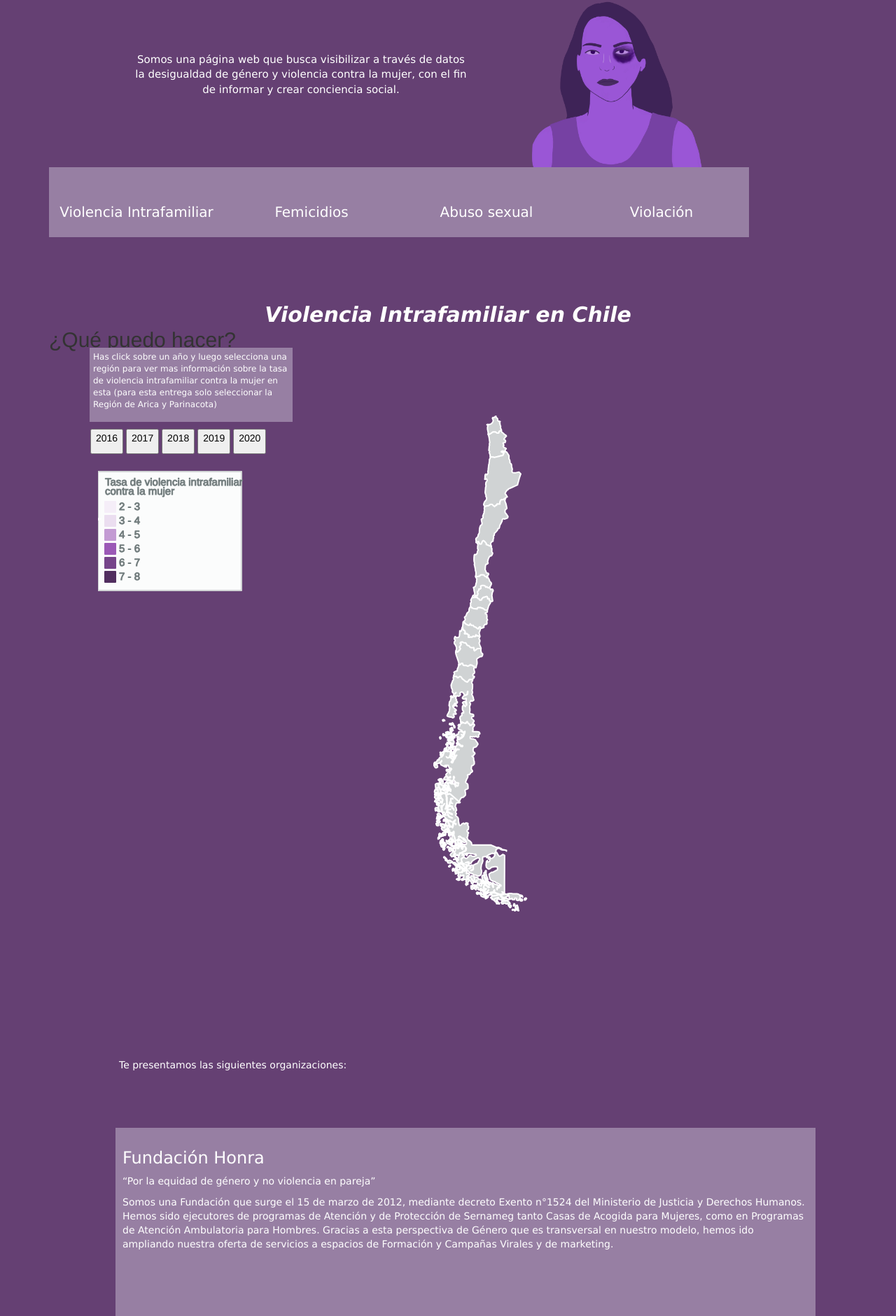
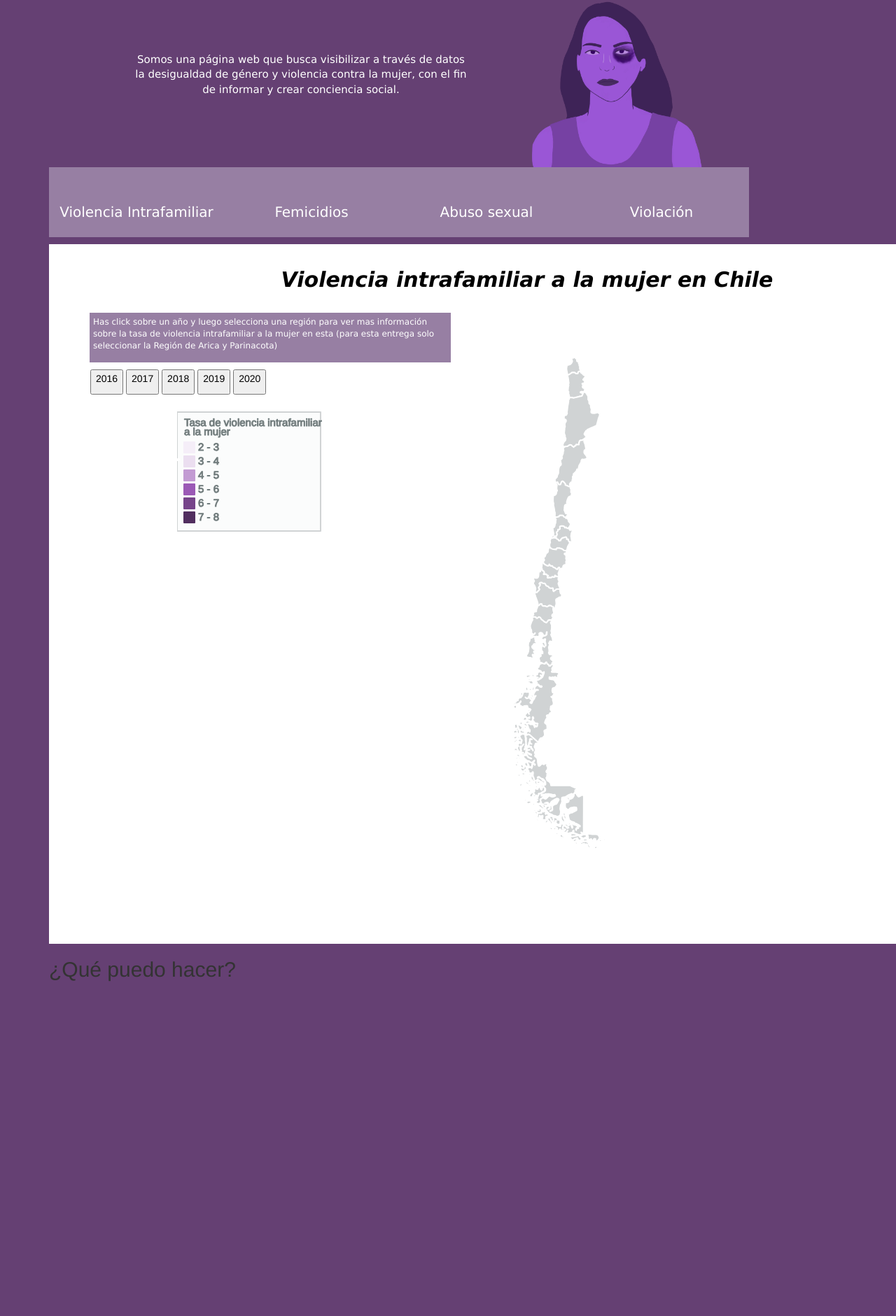
Before and after one commit to pensamientovisual/grupo5-2020-2, a PHP site: page /index2.html in a window 1280 px wide; the page is wider, and only the part inside the window is pictured. Shown: the part 81-1962 px from the top of that part at 70% size. Run offline with PHP 8.4, Linux system fonts and the light colour scheme; some libraries are stand-ins or nearby versions.

Commit message:
cuadro blanco

```diff
--- a/css_2.css
+++ b/css_2.css
@@ -43,6 +43,7 @@
     font-size: 15px;
 
 }
+
 
 #cuadro_organzanizaciones{
     font-family: Verdana, Geneva, Tahoma, sans-serif;
@@ -151,7 +152,7 @@
     font-family: Verdana, Geneva, Tahoma, sans-serif;
     font-style: italic;
     font-weight: bold;
-    color: white;
+    color: black;
     top: 30px;
     justify-content: center;
 }
@@ -232,6 +233,7 @@
 }
 .mapdiv{
     text-align: center;
+
 }
 #XV{
     position: relative;
@@ -280,6 +282,7 @@
     top: 900px;
     left:930px;
     width: 300px;
+    color: black;
     ;
 }
 .click2{
@@ -362,3 +365,9 @@
     border-radius: 0%;
     color: white;
 }
+
+#cuadro_mapa{
+    background-color: white;
+    width: 1366px;
+    height: 1000px;
+}
--- a/index2.html
+++ b/index2.html
@@ -19,7 +19,6 @@
       position: relative;
     }
     #definiciones{padding-top:50px;height:100px;color: #fff}
-    #cuadro_mapa{padding-top:50px;height:100px;color: #fff}
     #cuadro_organizaciones{padding-top:50px;height:100px;color: #fff}
     #section41 {padding-top:50px;height:100px;color: #fff}
     #section42 {padding-top:50px;height:100px;color: #fff}
@@ -96,10 +95,10 @@
 <!--------------------------------------------------Mapa de Chile--------------------------------------------------->
 <!-- Se utilizo el mapa de la página https://mapsvg.com/maps/chile -->
 <div id="cuadro_mapa">
-<p id="mtitulo"> Violencia Intrafamiliar en Chile</p>
+    <p id="mtitulo"> Violencia intrafamiliar a la mujer en Chile</p>
     <div id="intrucciones">
         <p>Has click sobre un año y luego selecciona una región para ver mas información sobre la tasa de violencia
-    intrafamiliar contra la mujer en esta (para esta entrega solo seleccionar la Región de Arica y Parinacota)</p>
+        intrafamiliar a la mujer en esta (para esta entrega solo seleccionar la Región de Arica y Parinacota)</p>
     </div>
     <div class="botones">
         <button id="boton">
@@ -118,6 +117,7 @@
         <p> 2020 </p>
         </button>
     </div>
+
     <div class="mapdiv">
         <div class="imagenes1">
         <img class="I1" src="https://cdn.icon-icons.com/icons2/510/PNG/512/woman_icon-icons.com_49954.png"
@@ -212,7 +212,7 @@
         <text x="10" y="100" stroke-width="1" stroke="#717D7E" style=" font-size: 15px" style="font-family: italic"
             style="font-weight:lighter">Tasa de violencia intrafamiliar </text>
         <text x="10" y="113" stroke-width="1" stroke="#717D7E" style=" font-size: 15px" style="font-family: italic"
-        style="font-weight:lighter">contra la mujer </text>
+            style="font-weight:lighter">a la mujer </text>
         <rect x="10" y="123" width="15" height="15" fill="#F5EEF8" stroke="#F5EEF8" />
         <text x="30" y="135" stroke-width="1" stroke="#717D7E" style=" font-size: 15px" style="font-family: italic"
             style="font-weight:lighter">2 - 3 </text>
```
Lines whose indentation alone changed are shown as unchanged.
